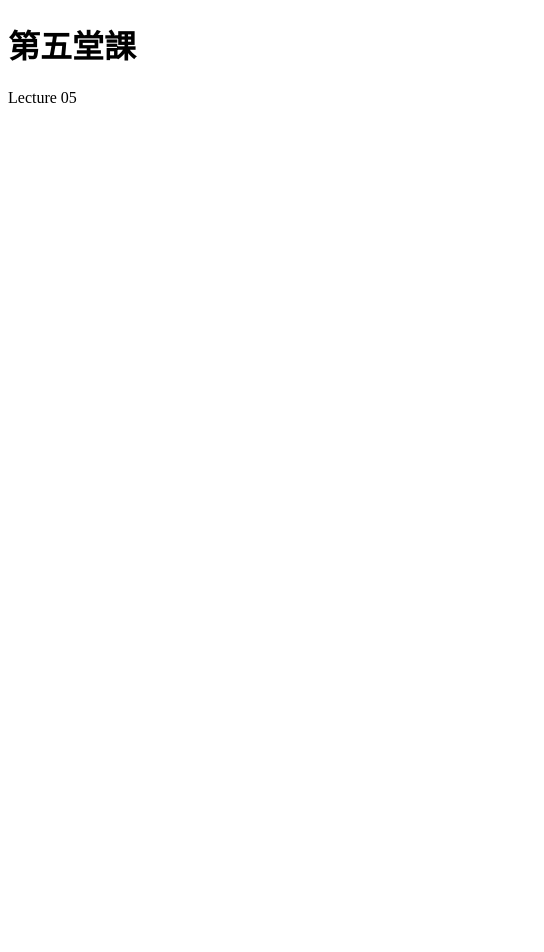
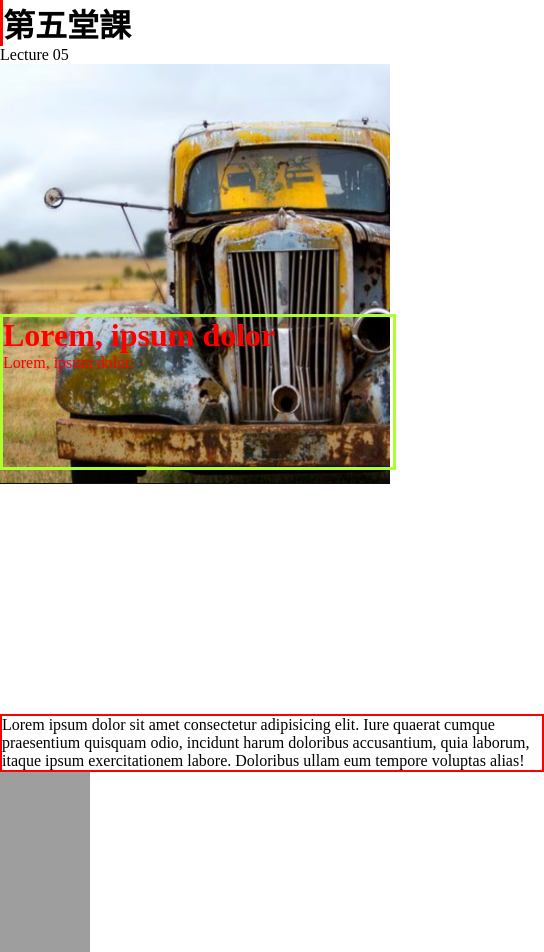
Before and after one commit to neochen2701/html304, a plain HTML site: page lecture05/index.html in a window 390 px wide. Shown: the whole page, 544 px wide, since content can reach past the window. Before the commit the page ends 844 px from the top, so only its background shows below. Drawn offline with Linux system fonts and the light colour scheme; grey boxes are pictures that could not be loaded.

Commit message:
20180915課堂練習

```diff
--- a/lecture05/index.html
+++ b/lecture05/index.html
@@ -6,12 +6,29 @@
     <meta name="viewport" content="width=device-width, initial-scale=1.0">
     <meta http-equiv="X-UA-Compatible" content="ie=edge">
     <title>Lecture 05</title>
+    <link rel="stylesheet" href="./style.css">
 </head>
 
 <body>
-    <h1>第五堂課</h1>
+    <h1 class="border-left">第五堂課</h1>
     <p>Lecture 05</p>
-
+    <header>
+        <div class="container-fluid">
+            <h1>Lorem, ipsum dolor </h1>
+            <p>Lorem, ipsum dolor.</p>
+        </div>
+    </header>
+    <div class="container border-red">
+        Lorem ipsum dolor sit amet consectetur adipisicing elit. Iure quaerat cumque praesentium quisquam odio,
+        incidunt harum doloribus accusantium, quia laborum, itaque ipsum exercitationem labore. Doloribus ullam eum
+        tempore voluptas alias!
+    </div>
+    <section>
+        <div class="container boder-red">
+            <div class="pokemon pokemon-1"></div>
+            <div class="pokemon pokemon-2"></div>
+        </div>
+    </section>
 </body>
 
 </html>
--- /dev/null
+++ b/lecture05/style.css
@@ -0,0 +1,139 @@
+.border-left {
+    border-left: 3px solid red;
+}
+
+/* reset css */
+h1,
+h2,
+h3,
+h4,
+h5,
+h6,
+p,
+section,
+article,
+html,
+body,
+nav,
+header,
+main,
+footer,
+aside,
+div {
+    /* 元素之間的距離 */
+    margin: 0;
+    /* 留白 */
+    padding: 0;
+}
+
+/* 基礎區塊設定 */
+
+* {
+    box-sizing: :border-box;
+}
+
+/* 框線 */
+.border-red {
+    border: 2px solid red;
+}
+
+/* 容器設定 */
+/* 行動優先 容器大小100%  */
+.container {
+    width: 100%;
+    margin: 0 auto;
+}
+
+/* 滿版用的容器 */
+.container-fluid {
+    width: 100%;
+}
+
+/* header */
+header {
+    color: white;
+    height: 400px;
+    padding-top: 250px;
+    background-image: url("https://picsum.photos/500/200?image=1072");
+    background-size: cover;
+    /*
+    cover 覆蓋 即滿版 在rwd中很重要
+    當寛度不夠時，會等比例放大
+    當高度不夠時，會將高度固定
+    */
+    background-repeat: no-repeat;
+}
+
+header .container-fluid {
+    height: 100px;
+    border: 3px solid blue;
+}
+
+@media screen and (min-width: 1200px) {
+    .container {
+        width: 1140px;
+    }
+}
+
+@media screen and (min-width: 992px) and (max-width: 1199.99px) {
+    .container {
+        width: 960px;
+    }
+}
+
+@media screen and (min-width: 768px) and (max-width: 991.99px) {
+    .container {
+        width: 720px;
+    }
+}
+
+@media screen and (min-width: 576px) and (max-width: 767.99px) {
+    .container {
+        width: 540px;
+    }
+
+    header {
+        color: white;
+        height: 400px;
+        padding-top: 250px;
+        background-image: url("../images/xs.png");
+        background-position-x: 100px;
+
+    }
+}
+
+@media screen and (max-width: 575.99px) {
+    .container {
+        width: 540px;
+    }
+
+    header {
+        color: red;
+        height: 400px;
+        padding-top: 250px;
+        background-image: url("../images/xs.png");
+        background-size: 540px 420px;
+    }
+
+    header .container-fluid {
+        height: 150px;
+        border: 3px solid greenyellow;
+    }
+}
+
+
+.pokemon {
+    width: 90px;
+    height: 90px;
+    background-image: url(../images/Pokemon_pokedex_1-649.png)
+}
+
+.pokemon-2 {
+    background-position-x: 90px;
+}
+
+/* 主區塊設定 */
+
+
+
+/* 導覽列設定 */
```
Also changed, not shown: images/xs.png (added), 1 other file.
